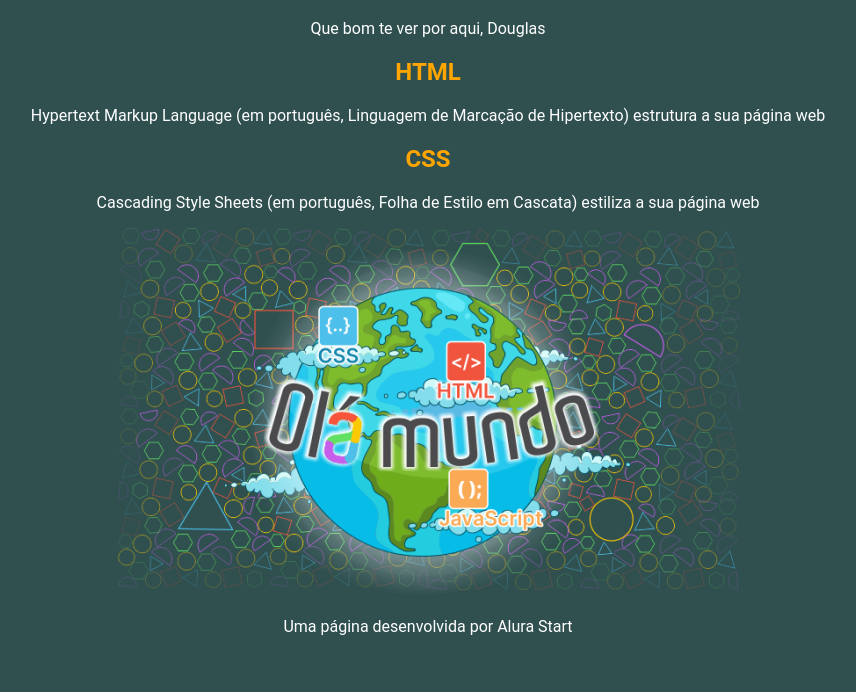
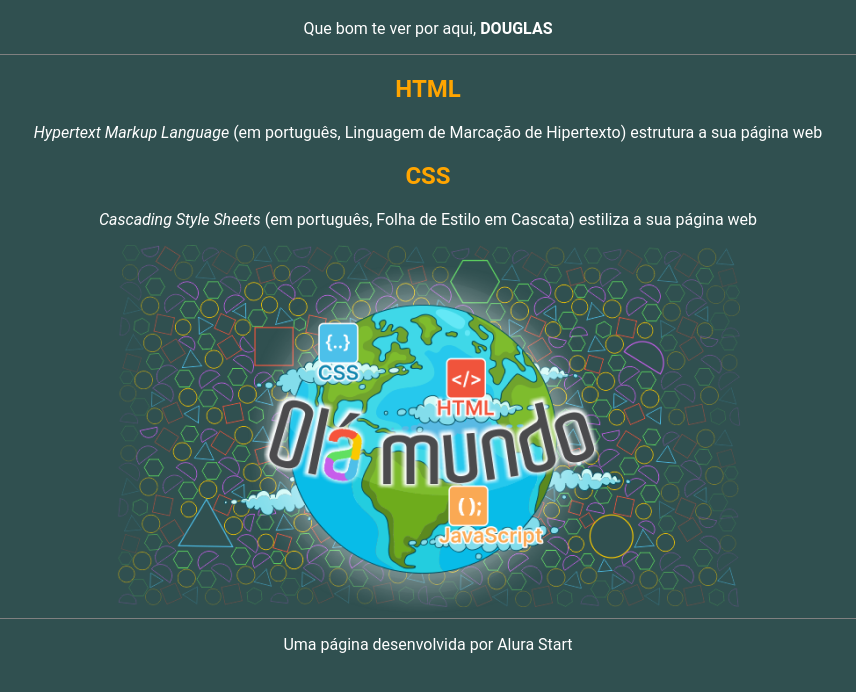
Before and after one commit to JunglausDouglas/Hello-World, a plain HTML site: page index.html in a window 1280 px wide. Shown: the part 62-754 px from the top of the page, without its empty margins (212-1068 px from the left). Drawn offline with Linux system fonts and the light colour scheme.

Commit message:
Add files via upload

```diff
--- a/index.html
+++ b/index.html
@@ -9,16 +9,16 @@
 <body>
  <header>
     <h1>Hello World</h1>
-    <p>Que bom te ver por aqui, Douglas</p>
+    <p>Que bom te ver por aqui, <span id="nome-usuario">DOUGLAS</p></span>
 
  </header>
 
  <section>
     <h2>HTML</h2>
-    <P>Hypertext Markup Language (em português, Linguagem de Marcação de Hipertexto) estrutura a sua página web</p>
+    <P><span class="texto-inglês">Hypertext Markup Language</span> (em português, Linguagem de Marcação de Hipertexto) estrutura a sua página web</p>
 
         <h2>CSS</h2>
-        <P>Cascading Style Sheets (em português, Folha de Estilo em Cascata) estiliza a sua página web</P>
+        <P><span class="texto-inglês">Cascading Style Sheets</span> (em português, Folha de Estilo em Cascata) estiliza a sua página web</P>
         <img src="Olá Mundo.png" alt="Imagens com figuras geométricas ao fundo e uma figura do planeta Terra a frente, com a inscrição Olá Mundo em letras coloridas ">
  </section>
 
--- a/style.css
+++ b/style.css
@@ -7,6 +7,20 @@ body{
     color: white;
     font-family: Roboto;
     text-align:center;
+}
+header{
+    border-bottom: 1px solid grey;
+}
+
+footer{
+    border-top: 1px solid gray;
+}
 
 
+#nome-usuario{
+    font-weight: bold;
 }
+
+.texto-inglês{
+    font-style: italic;
+}
```
